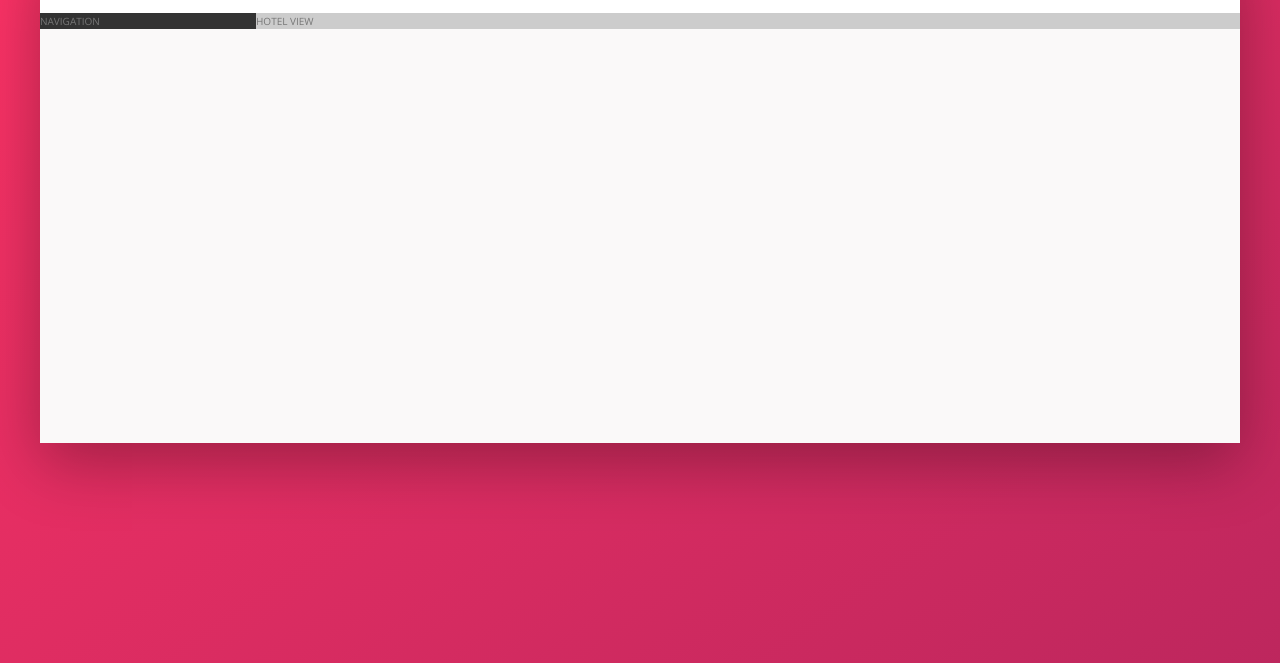
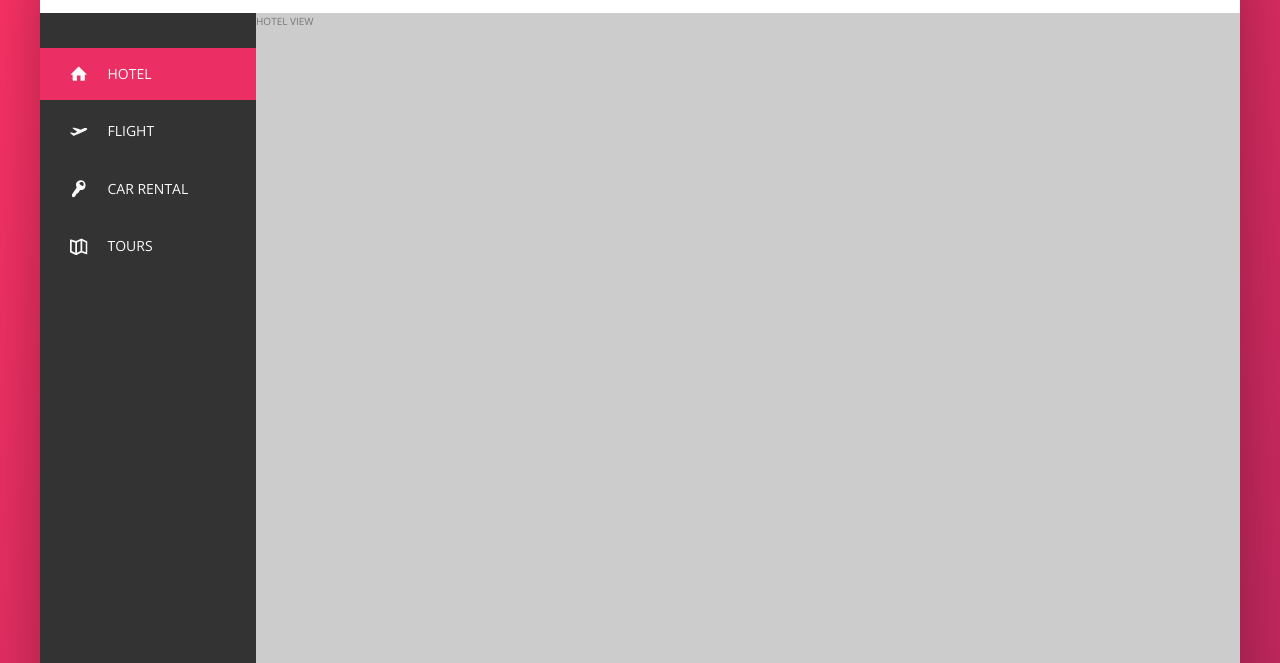
Before and after one commit to MigzRuiz/Trillo, a website: page index.html in a window 1280 px wide. Shown: the part 137-800 px from the top of the page. Drawn offline with nearby package versions, Linux system fonts and the light colour scheme.

Commit message:
Adding the side nav style

```diff
--- a/index.html
+++ b/index.html
@@ -44,8 +44,46 @@
             </header>
             <div class="content">
                 <nav class="sidebar">
-                    NAVIGATION
+                    <ul class="side-nav">
+                        <li class="side-nav__item side-nav__item--active">
+                            <a href="#" class="side-nav__link">
+                                <svg class="side-nav__icon">
+                                    <use xlink:href="img/sprite.svg#icon-home"></use>
+                                </svg>
+                                <span>Hotel</span>
+                            </a>
+                        </li>
+
+                        <li class="side-nav__item">
+                            <a href="#" class="side-nav__link">
+                                <svg class="side-nav__icon">
+                                    <use xlink:href="img/sprite.svg#icon-aircraft-take-off"></use>
+                                    <span>Flight</span>
+                                </svg>
+                            </a>
+                        </li>
+                        <li class="side-nav__item">
+                            <a href="#" class="side-nav__link">
+                                <svg class="side-nav__icon">
+                                    <use xlink:href="img/sprite.svg#icon-key"></use>
+                                    <span>Car rental</span>
+                                </svg>
+                            </a>
+                        </li>
+                        <li class="side-nav__item">
+                            <a href="#" class="side-nav__link">
+                                <svg class="side-nav__icon">
+                                    <use xlink:href="img/sprite.svg#icon-map"></use>
+                                    <span>Tours</span>
+                                </svg>
+                            </a>
+                        </li>
+                    </ul>
+                    <div class="legal">
+                        &copy; 2017 by Trillo. All rights reserved.
+                    </div>
                 </nav>
+
                 <main class="hotel-view">
                     HOTEL VIEW
                 </main>
--- a/sass/components/_components.scss
+++ b/sass/components/_components.scss
@@ -122,3 +122,74 @@
         margin-right: 1rem;
     }
 }
+
+// SIDE NAV //
+.side-nav {
+    font-size: 1.4rem;
+    list-style: none;
+    margin-top: 3.5rem;
+
+    &__link:link,
+    &__link:visited {
+        color: var(--color-grey-light-1);
+        text-decoration: none;
+        text-transform: uppercase;
+        display: block;
+        padding: 1.5rem 3rem;
+        position: relative;
+
+        display: flex;
+        align-items: center;
+
+        z-index: 99;    //z-index only works if there's a position
+    }
+
+    &__item {
+        position: relative;
+
+        &:not(:last-child) {
+            margin-bottom: .5rem;
+        }
+    }
+
+    &__item::before {
+        content: "";
+        position: absolute;
+        top: 0;
+        left: 0;
+        height: 100%;
+        width: 3px;
+
+        background-color: var(--color-primary);
+
+        transform: scaleY(0);
+        transition: transform .2s,
+                    width .4s cubic-bezier(1,0,0,1) .2s, //.2s is the delay
+                    background-color .1s;
+    }
+
+    &__item:hover::before,
+    &__item--active::before {
+        transform: scaleY(1);
+        width: 100%;
+    }
+
+    &__item:active::before {
+        background-color: var(--color-primary-light);
+    }
+
+    &__icon {
+        width: 1.75rem;
+        height: 1.75rem;
+        margin-right: 2rem;
+        fill: currentColor; //Color of the parent element
+    }
+}
+
+// LEGAL //
+.legal {
+    font-size: 1.2rem;
+    text-align: center;
+    color: var(--color-grey-light-4);
+    padding: 2.5rem;
+}
--- a/sass/layout/_layout.scss
+++ b/sass/layout/_layout.scss
@@ -23,11 +23,16 @@
         .sidebar {
             flex: 0 0 18%; //flex-grow flex-shrink flex-basis => Basically we are saying, we don't want it to grow or shrink, just                   always 18%
             background-color: var(--color-grey-dark-1);
+
+            display: flex;
+            flex-direction: column;
+            justify-content: space-between;
         }
         .hotel-view {
             background-color: var(--color-grey-light-4);
 
             flex: 1; //We want it to grow as much as it can, automatically
+            height:80rem;
         }
     }
 }
```
Also changed, not shown: img/SVG/demo.html (added, +116 -0 lines), css/style.css.
